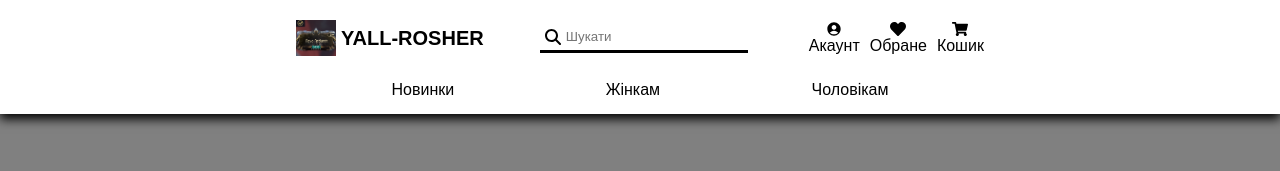
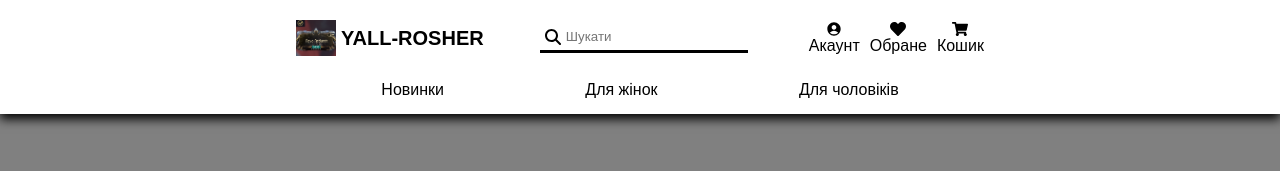
Before and after one commit to eLQeR/Yall-Rosher, a React (Vite) app in the folder frontend/: page / in a window 1280 px wide. Shown: the top 171 px of the page. Built offline with nearby package versions, Linux system fonts and the light colour scheme.

Commit message:
Added dropdowns to header

```diff
--- a/frontend/components/Header.css
+++ b/frontend/components/Header.css
@@ -74,9 +74,11 @@ header {
     padding: 5px;
 }
 
-.half span ul li {
+.half span ul {
     position: absolute;
-    left: 0;
-    width: 100px;
-    background: white;
+    width: 80px;
+    padding: 15px;
+    border: 1px solid grey;
+    border-radius: 15px;
+    background-color: white;
 }
--- a/frontend/components/Header.jsx
+++ b/frontend/components/Header.jsx
@@ -2,6 +2,10 @@ import './Header.css'
 import { MdAccountCircle } from 'react-icons/md'
 import { FaHeart, FaShoppingCart } from 'react-icons/fa'
 import { FaMagnifyingGlass } from 'react-icons/fa6'
+import TextWithDropdown from './TextWithDropdown'
+import NewDropdown from './dropdowns/New'
+import ForWomanDropdown from './dropdowns/ForWoman'
+import ForManDropdown from './dropdowns/ForMan'
 
 const Header = () => {
     return (
@@ -31,9 +35,18 @@ const Header = () => {
                 </div>
             </div>
             <div className="half">
-                <span className="hoverable dropdown">Новинки</span>
-                <span className="hoverable dropdown">Жінкам</span>
-                <span className="hoverable dropdown">Чоловікам</span>
+                <TextWithDropdown
+                    text="Новинки"
+                    DropdownComponent={NewDropdown}
+                />
+                <TextWithDropdown
+                    text="Для жінок"
+                    DropdownComponent={ForWomanDropdown}
+                />
+                <TextWithDropdown
+                    text="Для чоловіків"
+                    DropdownComponent={ForManDropdown}
+                />
             </div>
         </header>
     )
--- /dev/null
+++ b/frontend/components/TextWithDropdown.jsx
@@ -0,0 +1,17 @@
+import { useState } from 'react'
+
+const TextWithDropdown = ({ text, DropdownComponent }) => {
+    const [showDropdown, setShowDropdown] = useState(false)
+
+    return (
+        <span
+            onMouseEnter={() => setShowDropdown(true)}
+            onMouseLeave={() => setShowDropdown(false)}
+        >
+            {text}
+            {showDropdown ? <DropdownComponent /> : ''}
+        </span>
+    )
+}
+
+export default TextWithDropdown
--- /dev/null
+++ b/frontend/components/dropdowns/ForMan.jsx
@@ -0,0 +1,9 @@
+const ForManDropdown = () => {
+    return (
+        <ul>
+            <li>Boba</li>
+        </ul>
+    )
+}
+
+export default ForManDropdown
--- /dev/null
+++ b/frontend/components/dropdowns/ForWoman.jsx
@@ -0,0 +1,9 @@
+const ForWomanDropdown = () => {
+    return (
+        <ul>
+            <li>Biba</li>
+        </ul>
+    )
+}
+
+export default ForWomanDropdown
--- /dev/null
+++ b/frontend/components/dropdowns/New.jsx
@@ -0,0 +1,9 @@
+const NewDropdown = () => {
+    return (
+        <ul>
+            <li>Aboba</li>
+        </ul>
+    )
+}
+
+export default NewDropdown
```
